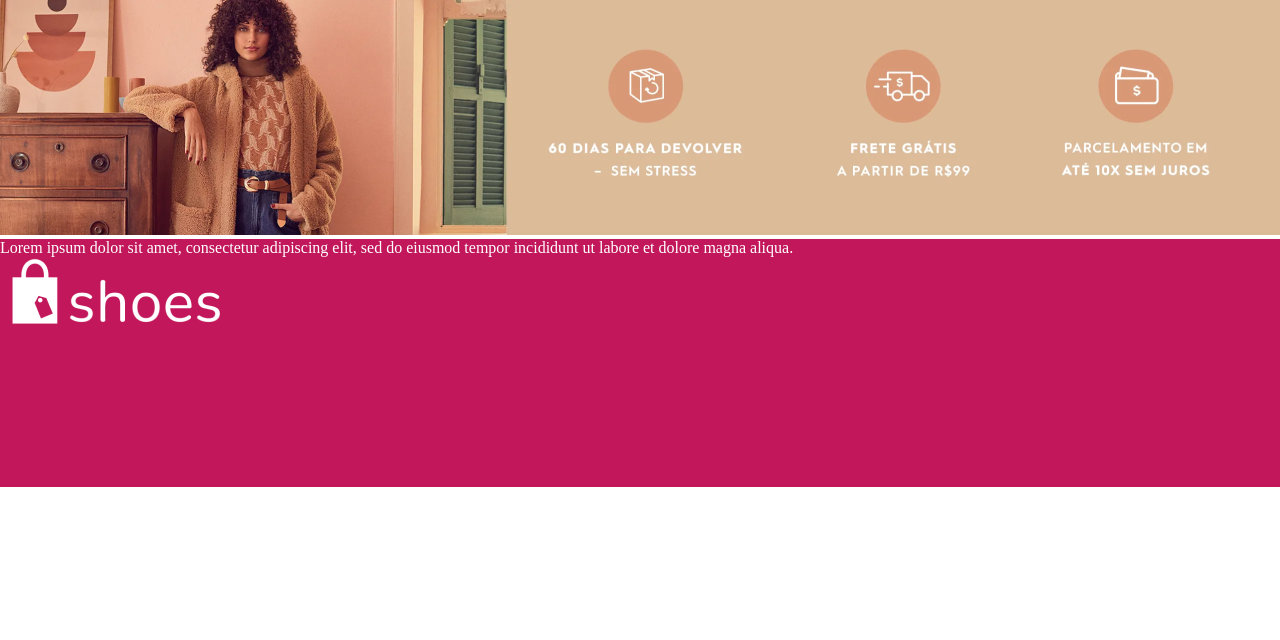
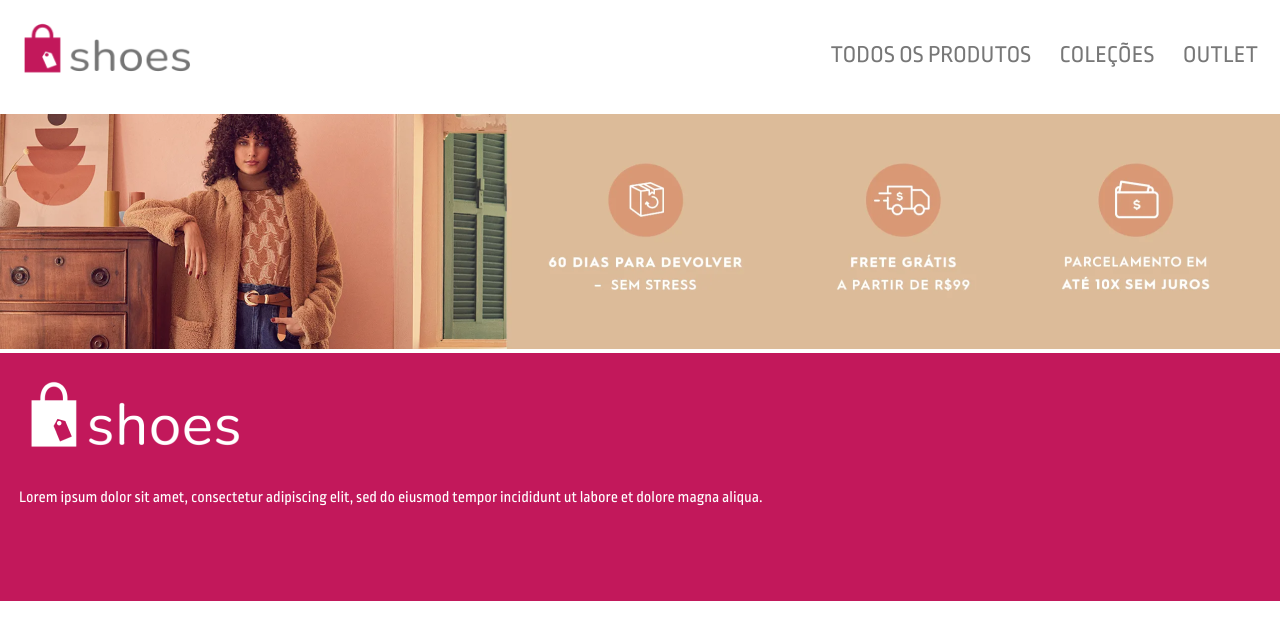
Before and after one commit to MoraesMari/Projeto-shoes-store, a plain HTML site: page index.html in a window 1280 px wide. Drawn offline with Linux system fonts and the light colour scheme.

Commit message:
Finalizei o Header, html e css - James

```diff
--- a/index.html
+++ b/index.html
@@ -8,25 +8,31 @@
     <link rel="stylesheet" href="style.css">
     </head>
     <body>
+    <header>
+      <div>
+        <img class="logo" src="/img/logo-color.png" alt="Logo">
+        <nav id="menu">
+          <ul>
+
+            <li>      <a>TODOS OS PRODUTOS</a>          </li>
+            <li>           <a>COLEÇÕES</a>           </li>
+            <li>             <a>OUTLET</a>          </li>
+
+          </ul>
+        </nav>
+
+      </div>
+    </header>
+
 <main>
-        <img class="banner-principal" src="/img/Banner1.png">
+        <img class="banner-principal" src="/img/Banner1.png" alt="Banner Principal">
 
 </main>
 <footer>
 
-      <img class="logo-footer" src="/img/logo-white.png">
+      <img class="logo-footer" src="/img/logo-white.png" alt="Logo-Rodapé">
       <p class="texto-footer" >  Lorem ipsum dolor sit amet, consectetur adipiscing elit, sed do eiusmod tempor incididunt ut labore et dolore magna aliqua.  <p>
 
 </footer>
 </body>
 </html>
-
-
-
-<!--
-<ul class="conteudo-footer">        <img class="logo-footer" src="/img/logo-white.png">
-
-    <li class="texto-footer">
-      Lorem ipsum dolor sit amet, consectetur adipiscing elit, sed do eiusmod tempor incididunt ut labore et dolore magna aliqua.
-    </li>
-  </ul> -->
--- a/style.css
+++ b/style.css
@@ -2,12 +2,46 @@
 @import url('https://fonts.googleapis.com/css2?family=Ropa+Sans&display=swap');
 
 * {
-    margin: 0px;
-    padding: 0px;
+    margin: 0 auto;
+    padding: 0;
     box-sizing: border-box;
+    font-family: 'Ropa Sans', sans-serif;
 }
 
+header .logo{
+    width: 215px;
+    height: 110px;
+    padding: 9px;
+}
+#menu {
+    float: right;
+    padding-top: 20px;
+    font-size: 24px;
+}
 
+#menu ul {
+    list-style-type: none;
+    padding: 10px;
+    cursor: pointer;
+}
+
+#menu ul li {
+    display: inline
+}
+
+#menu ul li a {
+    color: #777777;
+    padding: 12px;
+    display: inline-block;
+}
+
+#menu li a:hover{
+    color: #C2185B;
+}
+
+header .logo {
+    cursor: pointer;
+}
 
 .banner-principal {
     width: 100%;
@@ -19,11 +53,12 @@ footer {
     height: 248px;
     background: #C2185B;
     color: white;
+    padding: 9px 9px 9px 19px;
 
 }
 
-.logo-footer {
-    position: absolute;
+img .logo-footer {
     width: 233PX;
     height: 123px;
+    cursor: pointer;
 }
```
